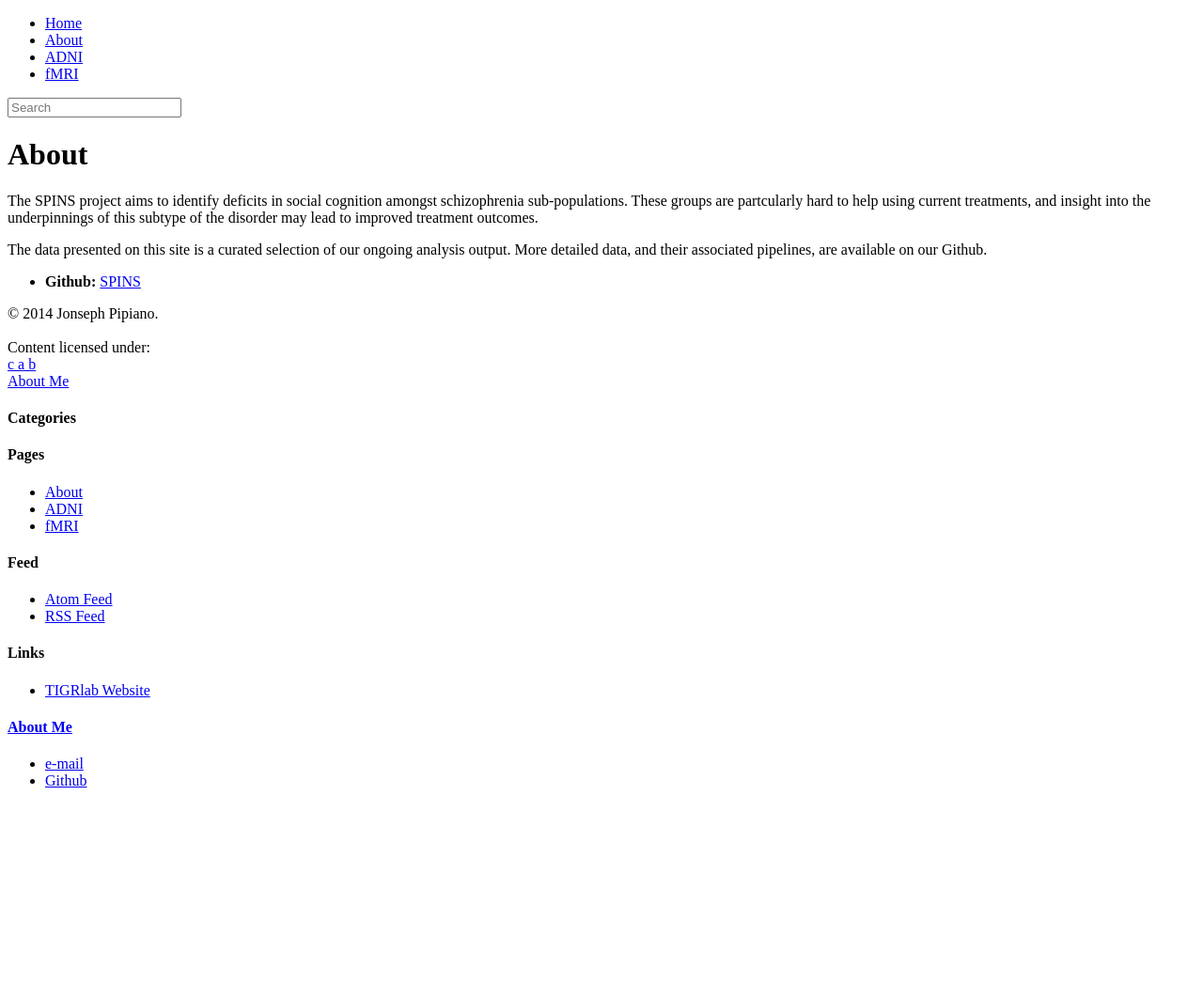
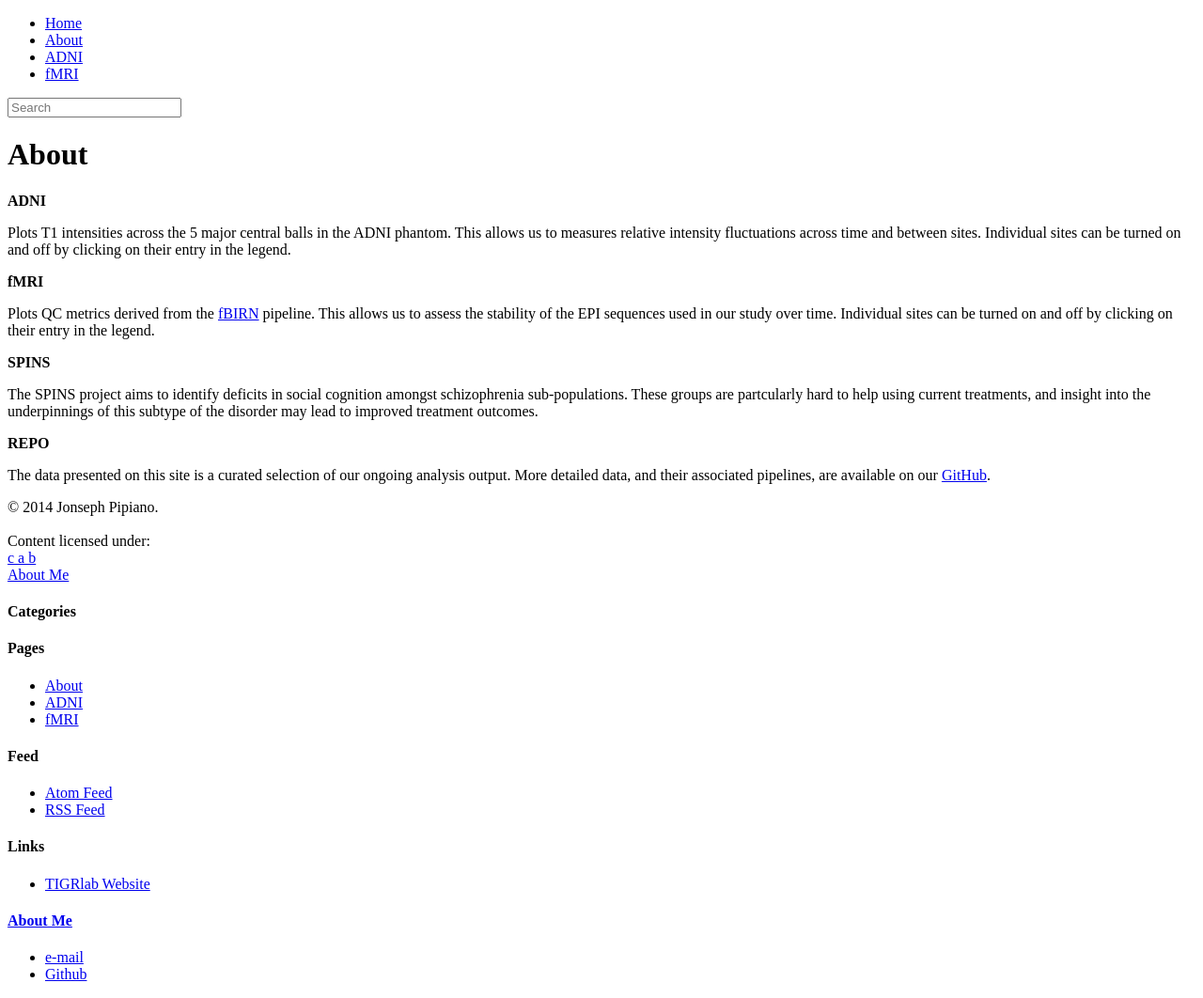
Before and after one commit to kochunov/spins, a Jekyll site: the page built from about.md, in a window 1280 px wide. Shown: the whole page at 94% size. Built offline with Jekyll 4.4.1, drawn with Linux system fonts in a browser that asks for light colours; nearby versions of some CDN libraries; library files that are not in the unit come from our copies; before the commit the page ends 900 px from its top, so only the background shows below that.

Commit message:
updated about

```diff
--- a/about.md
+++ b/about.md
@@ -4,8 +4,18 @@ title: About
 header: About
 group: navigation
 ---
+**ADNI**
+
+Plots T1 intensities across the 5 major central balls in the ADNI phantom. This allows us to measures relative intensity fluctuations across time and between sites. Individual sites can be turned on and off by clicking on their entry in the legend.
+
+**fMRI**
+
+Plots QC metrics derived from the [fBIRN](http://www.birncommunity.org/resources/supplements/fbirn-recommendations-for-multi-center-fmri-studies/supplement-iv-fbirn-quality-assurance-program/) pipeline. This allows us to assess the stability of the EPI sequences used in our study over time. Individual sites can be turned on and off by clicking on their entry in the legend.
+
+**SPINS**
+
 The SPINS project aims to identify deficits in social cognition amongst schizophrenia sub-populations. These groups are partcularly hard to help using current treatments, and insight into the underpinnings of this subtype of the disorder may lead to improved treatment outcomes.
 
-The data presented on this site is a curated selection of our ongoing analysis output. More detailed data, and their associated pipelines, are available on our Github.
+**REPO**
 
-+ **Github:** [SPINS](https://github.com/TIGRLab/spins)
+The data presented on this site is a curated selection of our ongoing analysis output. More detailed data, and their associated pipelines, are available on our [GitHub](https://github.com/TIGRLab/spins).
```
